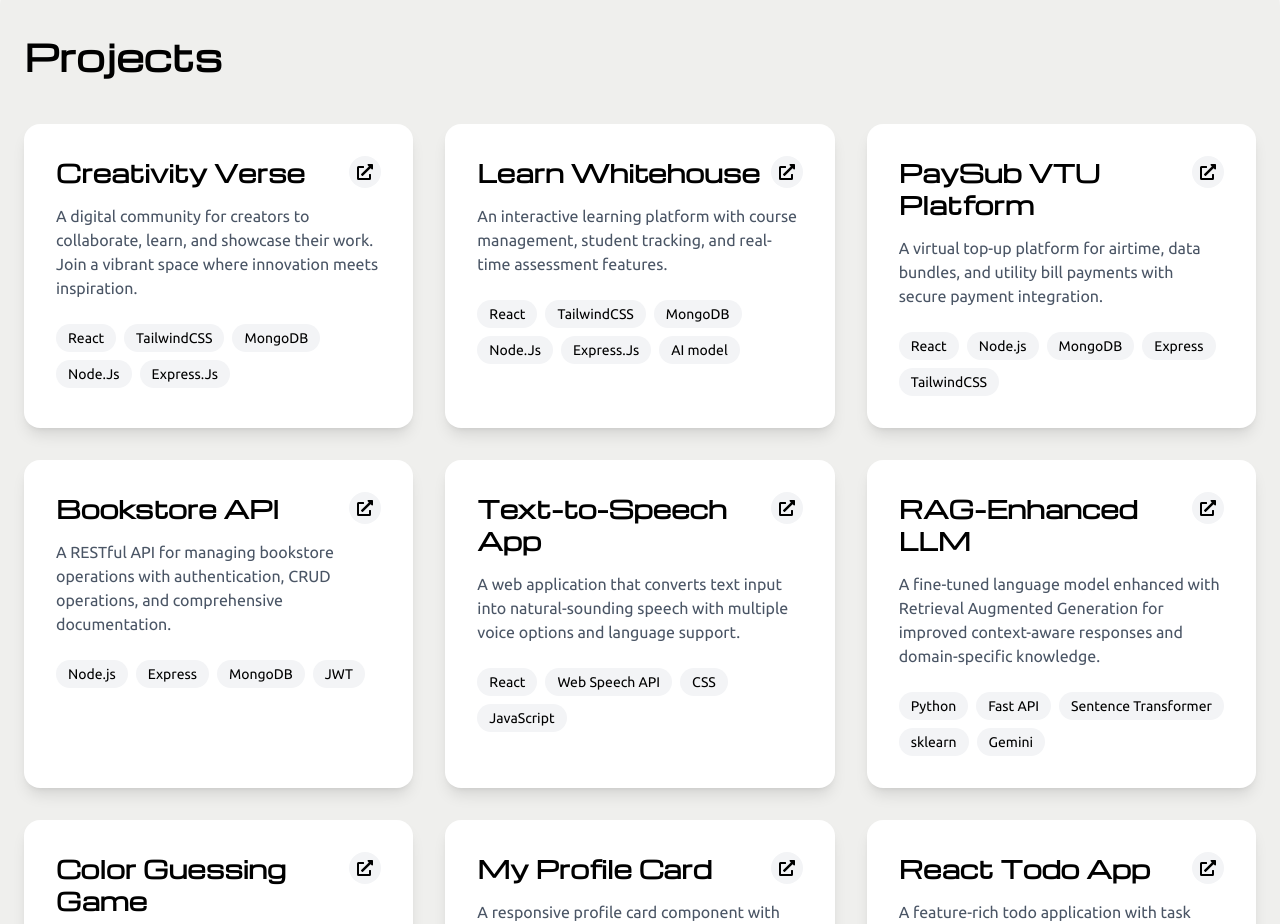
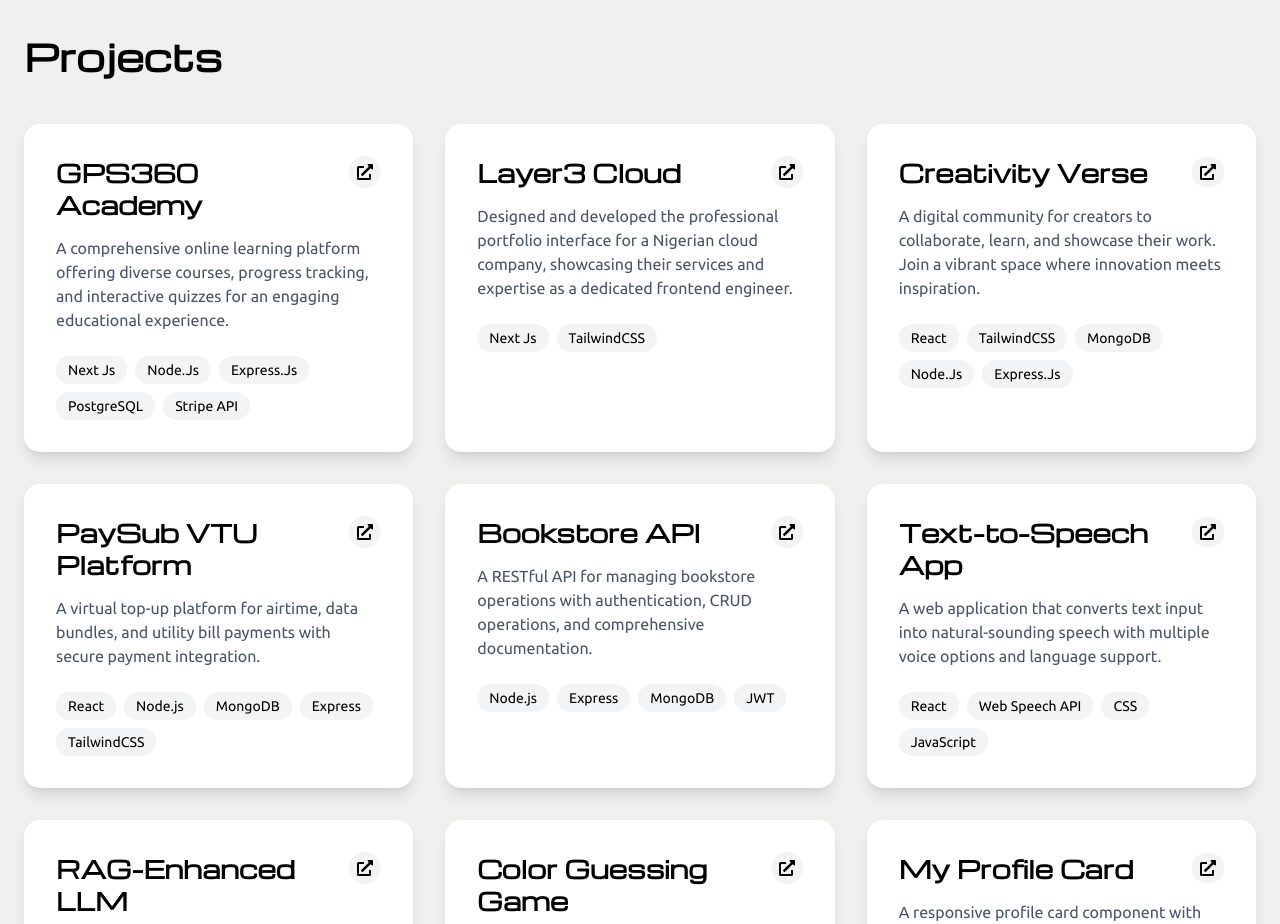
Before and after one commit to PraiseKeyz/portfolio_v2, a React (Vite) app: page / in a window 1280 px wide. Shown: the part 1743-2667 px from the top of the page. Built offline with nearby package versions, Linux system fonts and the light colour scheme.

Commit message:
fix broken pages and add more projects

```diff
--- a/src/App.jsx
+++ b/src/App.jsx
@@ -358,9 +358,65 @@ function App() {
             viewport={{ margin: "-100px" }}
             className="grid grid-cols-1 md:grid-cols-2 lg:grid-cols-3 gap-8"
           >
+            <motion.div
+              variants={fadeInUp}
+              whileHover={{ scale: 1.05 }}
+              initial="initial"
+              whileInView="animate"
+              viewport={{ margin: "-100px" }}
+              className="group bg-white p-8 rounded-2xl shadow-lg hover:shadow-2xl transition-all duration-300"
+            >
+              <div className="flex justify-between items-start mb-4">
+                <h3 className="text-2xl font-primary font-bold">GPS360 Academy</h3>
+                <motion.a
+                  whileHover={{ scale: 1.1 }}
+                  href="https://gps360academy.com"
+                  target="_blank"
+                  rel="noopener noreferrer"
+                  className="bg-gray-100 p-2 rounded-full hover:bg-gray-200 transition-all"
+                >
+                  <FaExternalLinkAlt className="w-4 h-4 text-black" />
+                </motion.a>
+              </div>
+              <p className="text-gray-600 mb-6 font-secondary">A comprehensive online learning platform offering diverse courses, progress tracking, and interactive quizzes for an engaging educational experience.</p>
+              <div className="flex flex-wrap gap-2">
+                <motion.span whileHover={{ scale: 1.05 }} className="px-3 py-1 bg-gray-100 rounded-full text-sm font-secondary">Next Js</motion.span>
+                <motion.span whileHover={{ scale: 1.05 }} className="px-3 py-1 bg-gray-100 rounded-full text-sm font-secondary">Node.Js</motion.span>
+                <motion.span whileHover={{ scale: 1.05 }} className="px-3 py-1 bg-gray-100 rounded-full text-sm font-secondary">Express.Js</motion.span>
+                <motion.span whileHover={{ scale: 1.05 }} className="px-3 py-1 bg-gray-100 rounded-full text-sm font-secondary">PostgreSQL</motion.span>
+                <motion.span whileHover={{ scale: 1.05 }} className="px-3 py-1 bg-gray-100 rounded-full text-sm font-secondary">Stripe API</motion.span>
+              </div>
+            </motion.div>
 
+            <motion.div
+              variants={fadeInUp}
+              whileHover={{ scale: 1.05 }}
+              initial="initial"
+              whileInView="animate"
+              viewport={{ margin: "-100px" }}
+              className="group bg-white p-8 rounded-2xl shadow-lg hover:shadow-2xl transition-all duration-300"
+            >
+              <div className="flex justify-between items-start mb-4">
+                <h3 className="text-2xl font-primary font-bold">Layer3 Cloud</h3>
+                <motion.a
+                  whileHover={{ scale: 1.1 }}
+                  href="https://www.layer3.cloud"
+                  target="_blank"
+                  rel="noopener noreferrer"
+                  className="bg-gray-100 p-2 rounded-full hover:bg-gray-200 transition-all"
+                >
+                  <FaExternalLinkAlt className="w-4 h-4 text-black" />
+                </motion.a>
+              </div>
+              <p className="text-gray-600 mb-6 font-secondary">Designed and developed the professional portfolio interface for a Nigerian cloud company, showcasing their services and expertise as a dedicated frontend engineer.</p>
+              <div className="flex flex-wrap gap-2">
+                <motion.span whileHover={{ scale: 1.05 }} className="px-3 py-1 bg-gray-100 rounded-full text-sm font-secondary">Next Js</motion.span>
+                <motion.span whileHover={{ scale: 1.05 }} className="px-3 py-1 bg-gray-100 rounded-full text-sm font-secondary">TailwindCSS</motion.span>
+              </div>
+            </motion.div>
 
-<motion.div
+            {/* Project Card 1 */}
+            <motion.div
               variants={fadeInUp}
               whileHover={{ scale: 1.05 }}
               initial="initial"
@@ -372,7 +428,7 @@ function App() {
                 <h3 className="text-2xl font-primary font-bold">Creativity Verse</h3>
                 <motion.a
                   whileHover={{ scale: 1.1 }}
-                  href="https://creativity-verse.vercel.app"
+                  href="https://beta.mycreativityverse.com"
                   target="_blank"
                   rel="noopener noreferrer"
                   className="bg-gray-100 p-2 rounded-full hover:bg-gray-200 transition-all"
@@ -387,37 +443,6 @@ function App() {
                 <motion.span whileHover={{ scale: 1.05 }} className="px-3 py-1 bg-gray-100 rounded-full text-sm font-secondary">MongoDB</motion.span>
                 <motion.span whileHover={{ scale: 1.05 }} className="px-3 py-1 bg-gray-100 rounded-full text-sm font-secondary">Node.Js</motion.span>
                 <motion.span whileHover={{ scale: 1.05 }} className="px-3 py-1 bg-gray-100 rounded-full text-sm font-secondary">Express.Js</motion.span>
-              </div>
-            </motion.div>
-            {/* Project Card 1 */}
-            <motion.div
-              variants={fadeInUp}
-              whileHover={{ scale: 1.05 }}
-              initial="initial"
-              whileInView="animate"
-              viewport={{ margin: "-100px" }}
-              className="group bg-white p-8 rounded-2xl shadow-lg hover:shadow-2xl transition-all duration-300"
-            >
-              <div className="flex justify-between items-start mb-4">
-                <h3 className="text-2xl font-primary font-bold">Learn Whitehouse</h3>
-                <motion.a
-                  whileHover={{ scale: 1.1 }}
-                  href="https://www.learnwhitehouse.com"
-                  target="_blank"
-                  rel="noopener noreferrer"
-                  className="bg-gray-100 p-2 rounded-full hover:bg-gray-200 transition-all"
-                >
-                  <FaExternalLinkAlt className="w-4 h-4 text-black" />
-                </motion.a>
-              </div>
-              <p className="text-gray-600 mb-6 font-secondary">An interactive learning platform with course management, student tracking, and real-time assessment features.</p>
-              <div className="flex flex-wrap gap-2">
-                <motion.span whileHover={{ scale: 1.05 }} className="px-3 py-1 bg-gray-100 rounded-full text-sm font-secondary">React</motion.span>
-                <motion.span whileHover={{ scale: 1.05 }} className="px-3 py-1 bg-gray-100 rounded-full text-sm font-secondary">TailwindCSS</motion.span>
-                <motion.span whileHover={{ scale: 1.05 }} className="px-3 py-1 bg-gray-100 rounded-full text-sm font-secondary">MongoDB</motion.span>
-                <motion.span whileHover={{ scale: 1.05 }} className="px-3 py-1 bg-gray-100 rounded-full text-sm font-secondary">Node.Js</motion.span>
-                <motion.span whileHover={{ scale: 1.05 }} className="px-3 py-1 bg-gray-100 rounded-full text-sm font-secondary">Express.Js</motion.span>
-                <motion.span whileHover={{ scale: 1.05 }} className="px-3 py-1 bg-gray-100 rounded-full text-sm font-secondary">AI model</motion.span>
               </div>
             </motion.div>
 
```
